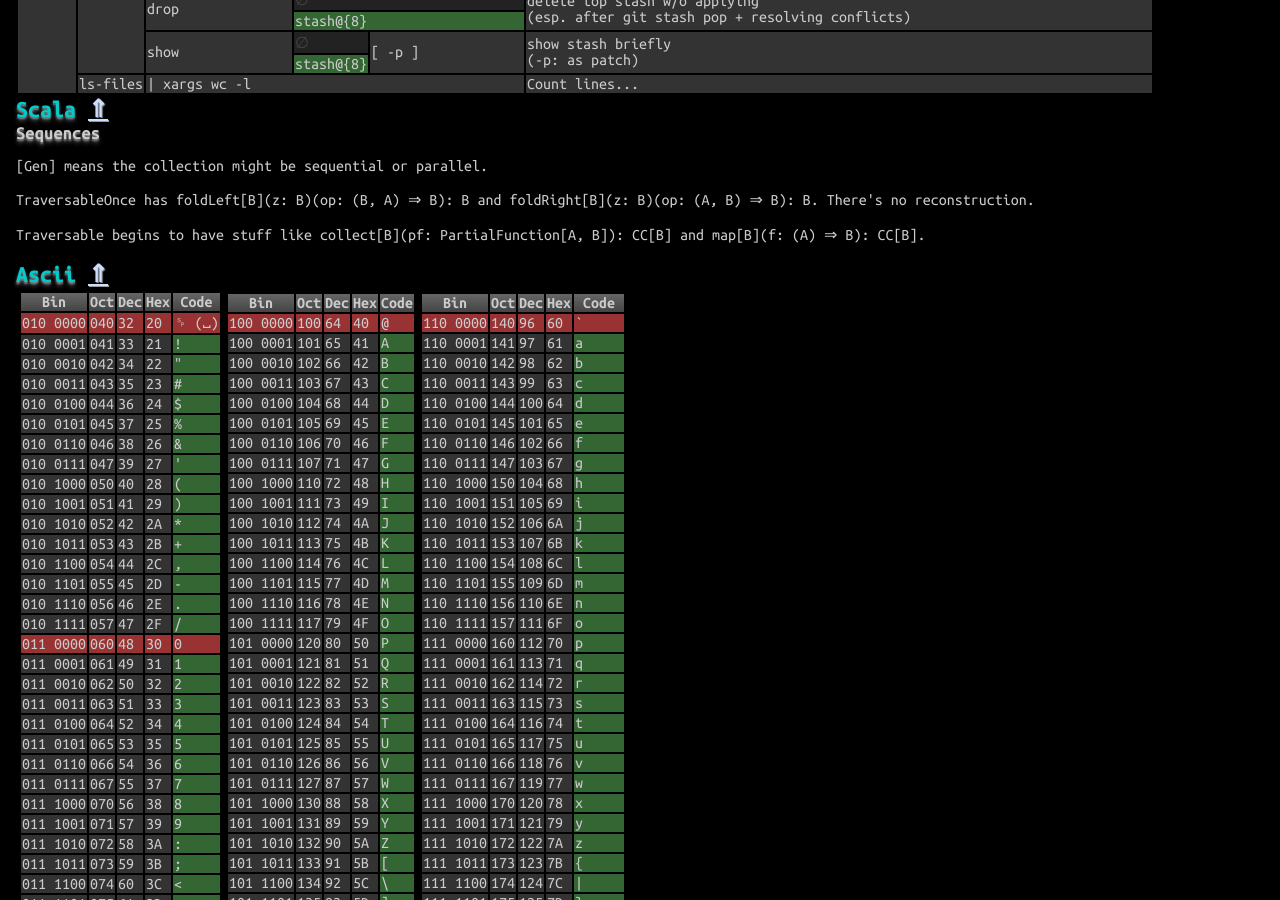
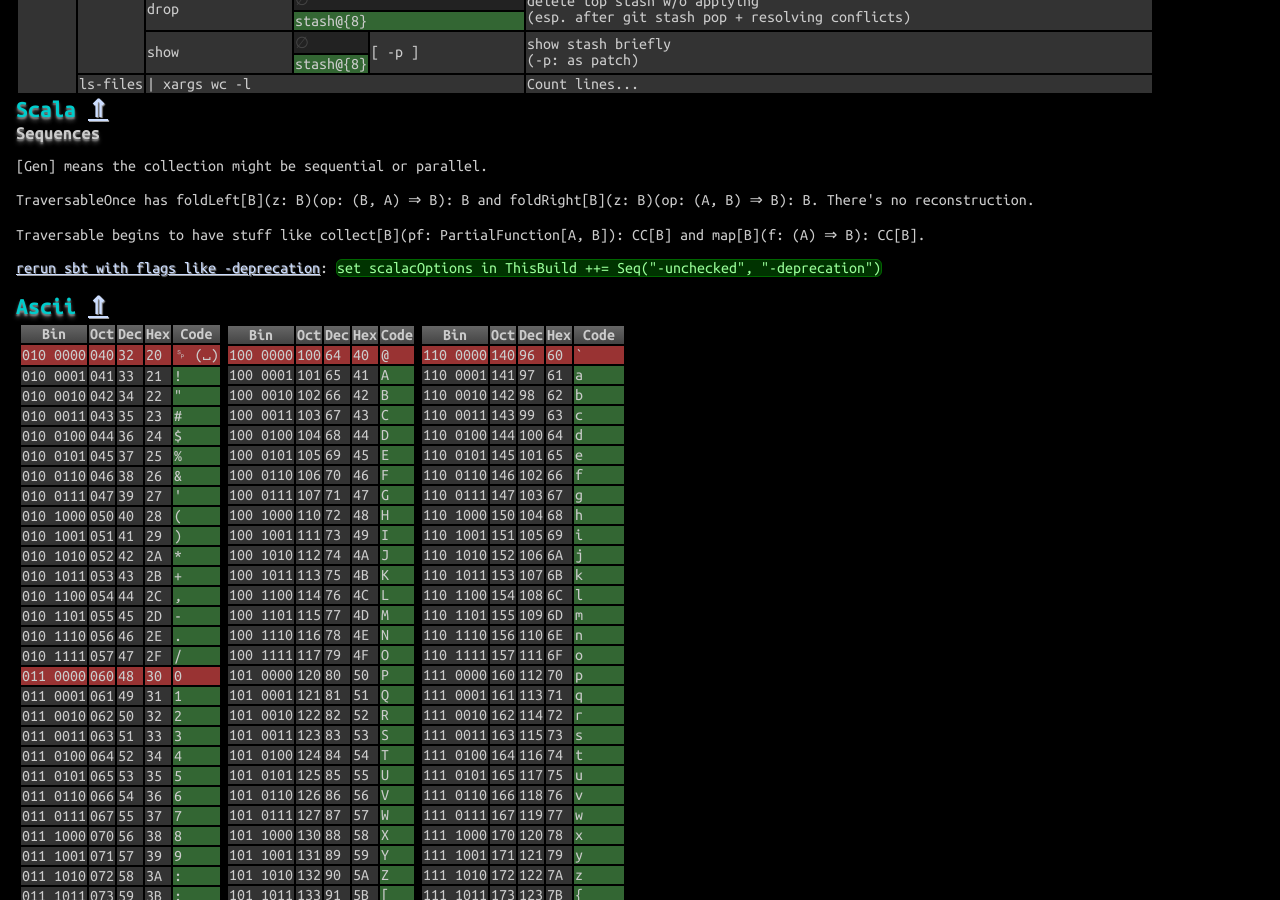
Before and after one commit to betaveros/cs, a Jekyll site: the page built from index.html, in a window 1280 px wide and 900 px high, scrolled down 17520 px. Built offline with Jekyll 4.4.1, drawn with Linux system fonts in a browser that asks for light colours.

Commit message:
Scala: rerun sbt with flags

```diff
--- a/_includes/scala.html
+++ b/_includes/scala.html
@@ -2,3 +2,4 @@
 <p>[Gen] means the collection might be sequential or parallel.</p>
 <p>TraversableOnce has foldLeft[B](z: B)(op: (B, A) &rArr; B): B and foldRight[B](z: B)(op: (A, B) &rArr; B): B. There's no reconstruction.</p>
 <p>Traversable begins to have stuff like collect[B](pf: PartialFunction[A, B]): CC[B] and map[B](f: (A) ⇒ B): CC[B].</p>
+<p><a href="https://stackoverflow.com/questions/9578521/scala-sbt-how-to-re-run-with-deprecation">rerun sbt with flags like -deprecation</a>: <code>set scalacOptions in ThisBuild ++= Seq("-unchecked", "-deprecation")</code></p>
```
